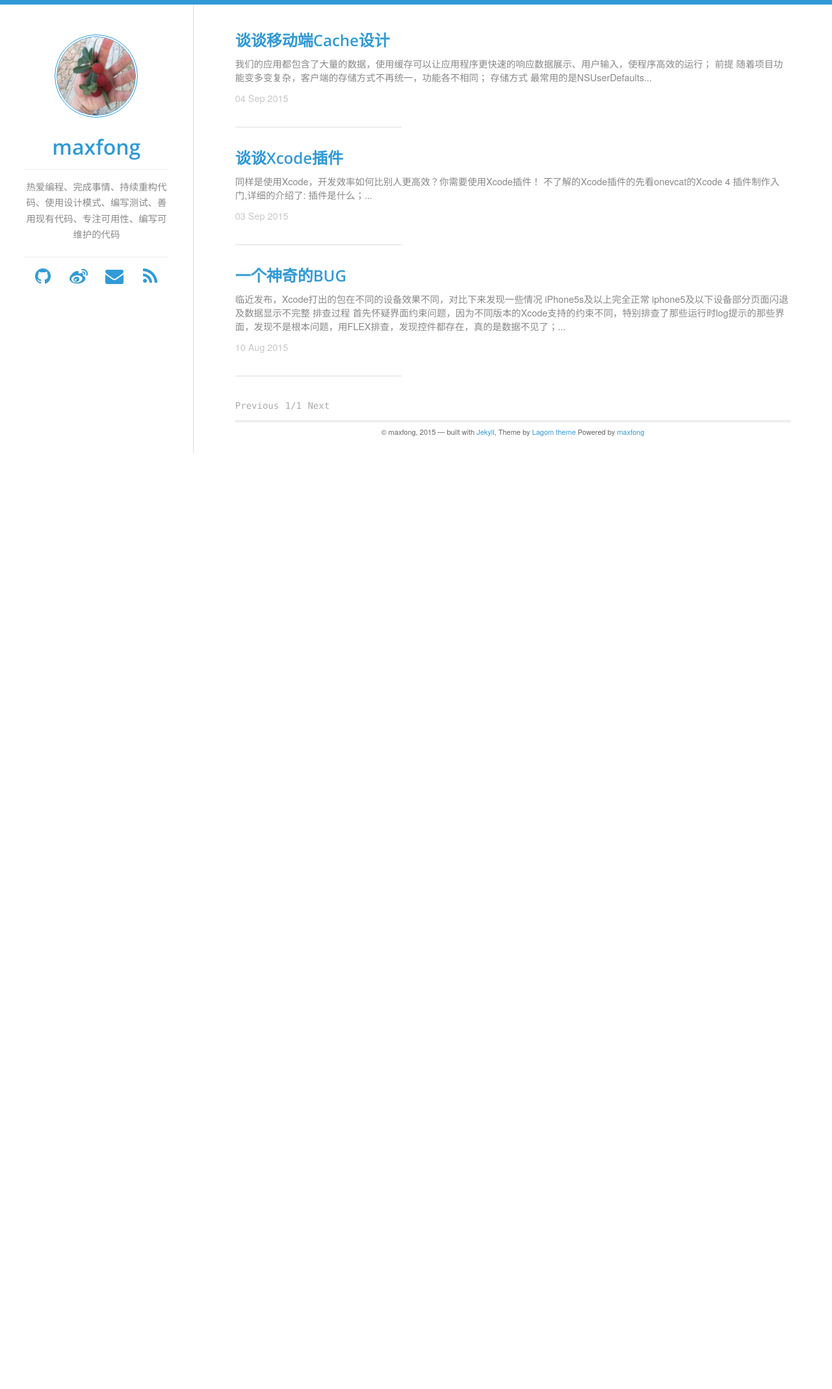
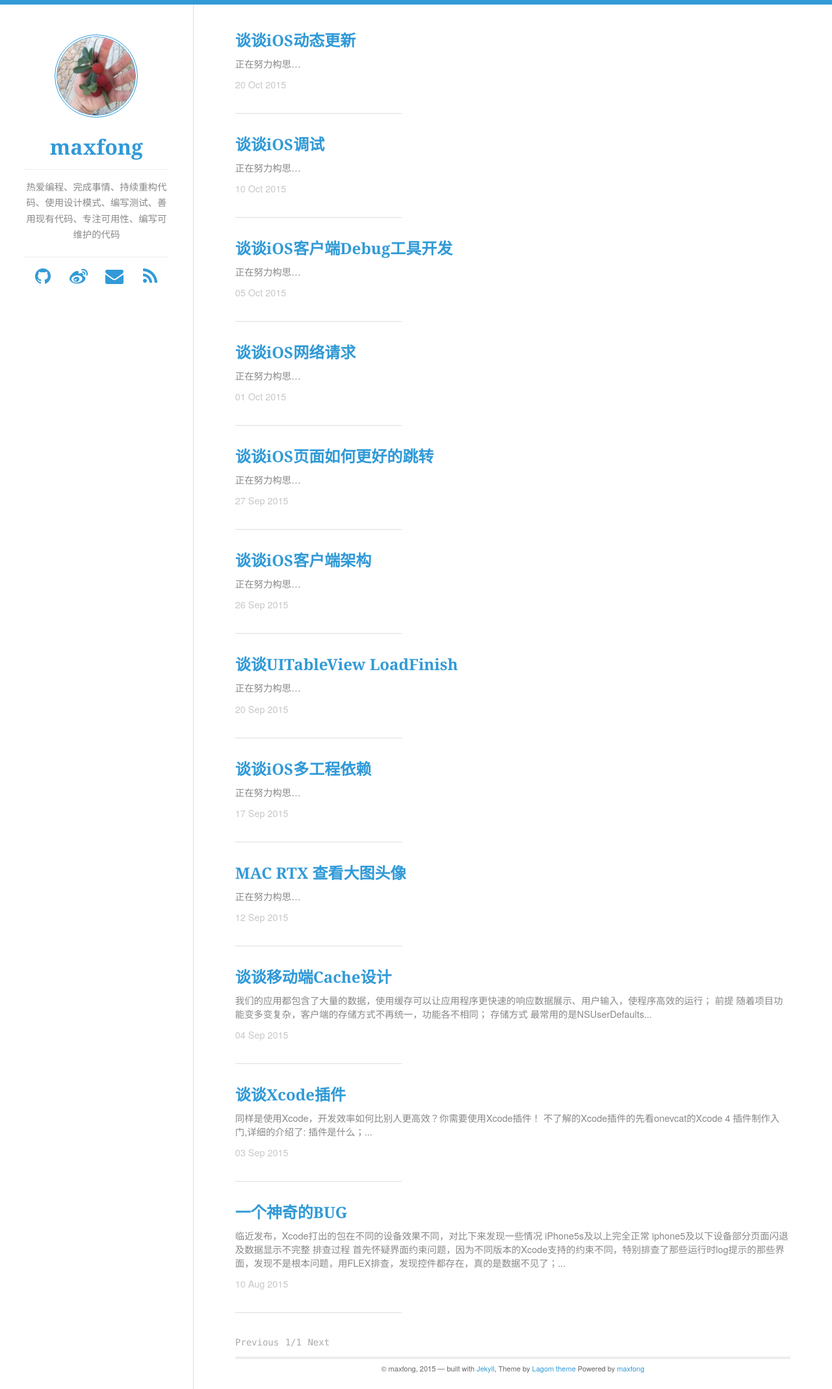
Before and after one commit to kunnan/maxfong.github.com, a Jekyll site: the page built from index.html, in a window 1280 px wide. Shown: the whole page at 65% size. Built offline with Jekyll 4.4.1, drawn with Linux system fonts in a browser that asks for light colours; the list of posts is cut into pages by our own code; comment, search, counter and statistics services are not loaded; before the commit the page ends 907 px from its top, so only the background shows below that.

Commit message:
ADD POSTs

```diff
--- a/_config.yml
+++ b/_config.yml
@@ -3,5 +3,5 @@ highlighter: pygments
 url: http://imfong.com
 lsi: false
 exclude: [LICENSE, CNAME, README.md, .gitignore, Gemfile, Gemfile.lock]
-paginate: 5
+paginate: 20
 paginate_path: "page:num"
--- a/_includes/css/screen.css
+++ b/_includes/css/screen.css
@@ -18,14 +18,13 @@ body {
 
 h1, h2, h3, h4, h5, h6 {
   color: #181818;
-  font-family: "open sans", sans-serif;
+  /*font-family: "open sans", sans-serif;*/
   font-weight: 600;
 }
 
 h1.title {
   font-weight: 800;
   font-size: 35px;
-  font-size: 28px;
   color: #333;
 }
 
--- /dev/null
+++ b/_posts/2015-09-12-Show-MAC-RTX-FaceImage.md
@@ -0,0 +1,9 @@
+---
+layout: post
+title:  "MAC RTX 查看大图头像"
+date:   2015-09-12 00:00:00
+categories: iOS
+published: true
+---
+
+正在努力构思...
--- /dev/null
+++ b/_posts/2015-09-17-Talk-iOS-Project-Practices.md
@@ -0,0 +1,9 @@
+---
+layout: post
+title:  "谈谈iOS多工程依赖"
+date:   2015-09-17 00:00:00
+categories: iOS
+published: true
+---
+
+正在努力构思...
--- a/_posts/2015-09-06-Talk-UITableView-LoadFinish.md
+++ b/_posts/2015-09-20-Talk-UITableView-LoadFinish.md
@@ -1,9 +1,9 @@
 ---
 layout: post
 title:  "谈谈UITableView LoadFinish"
-date:   2015-09-06 21:30:46
+date:   2015-09-20 00:00:00
 categories: iOS
-published: false
+published: true
 ---
 
-即将完成...
+正在努力构思...
--- /dev/null
+++ b/_posts/2015-09-26-Tale-iOS-Architecture.md
@@ -0,0 +1,9 @@
+---
+layout: post
+title:  "谈谈iOS客户端架构"
+date:   2015-09-26 00:00:00
+categories: iOS
+published: true
+---
+
+正在努力构思...
--- /dev/null
+++ b/_posts/2015-09-27-Talk-Page-Push.md
@@ -0,0 +1,9 @@
+---
+layout: post
+title:  "谈谈iOS页面如何更好的跳转"
+date:   2015-09-27 00:00:00
+categories: iOS
+published: true
+---
+
+正在努力构思...
--- /dev/null
+++ b/_posts/2015-10-01-Talk-Client-Network.md
@@ -0,0 +1,9 @@
+---
+layout: post
+title:  "谈谈iOS网络请求"
+date:   2015-10-01 00:00:00
+categories: iOS
+published: true
+---
+
+正在努力构思...
--- /dev/null
+++ b/_posts/2015-10-05-Talk-iOS-DebugTool.md
@@ -0,0 +1,9 @@
+---
+layout: post
+title:  "谈谈iOS客户端Debug工具开发"
+date:   2015-10-05 00:00:00
+categories: iOS
+published: true
+---
+
+正在努力构思...
--- /dev/null
+++ b/_posts/2015-10-10-Talk-iOS-Debug.md
@@ -0,0 +1,9 @@
+---
+layout: post
+title:  "谈谈iOS调试"
+date:   2015-10-10 00:00:00
+categories: iOS
+published: true
+---
+
+正在努力构思...
--- /dev/null
+++ b/_posts/2015-10-20-Talk-iOS-HotFix.md
@@ -0,0 +1,9 @@
+---
+layout: post
+title:  "谈谈iOS动态更新"
+date:   2015-10-20 00:00:00
+categories: iOS
+published: true
+---
+
+正在努力构思...
```
Also changed, not shown: _posts/2015-09-04-Talk-Cache-Design.md (+2 -1 lines), _posts/2015-09-05-Talk-iOS-Project-Practices.md (deleted, +0 -9 lines), _posts/2015-09-12-Talk-Page-Push.md (deleted, +0 -9 lines), _posts/2015-09-13-Show-MAC-RTX-FaceImage.md (deleted, +0 -9 lines).
